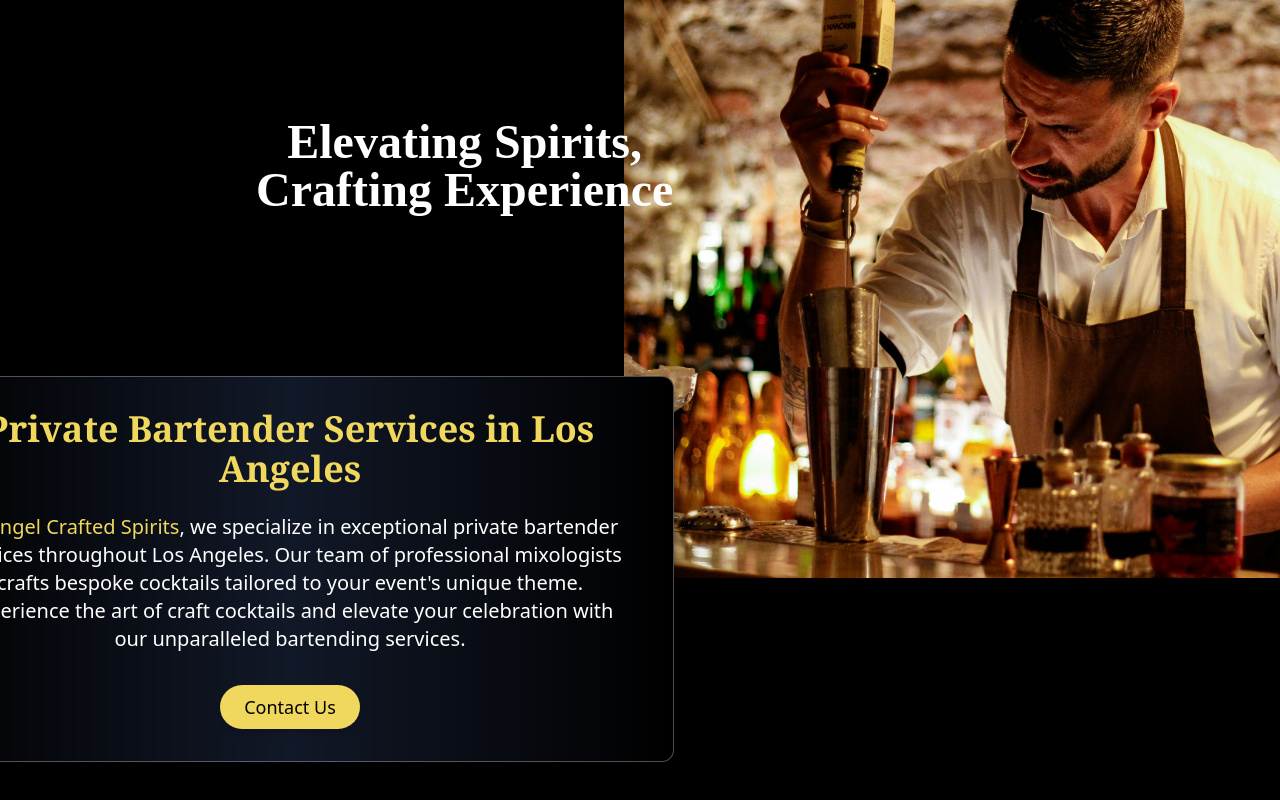
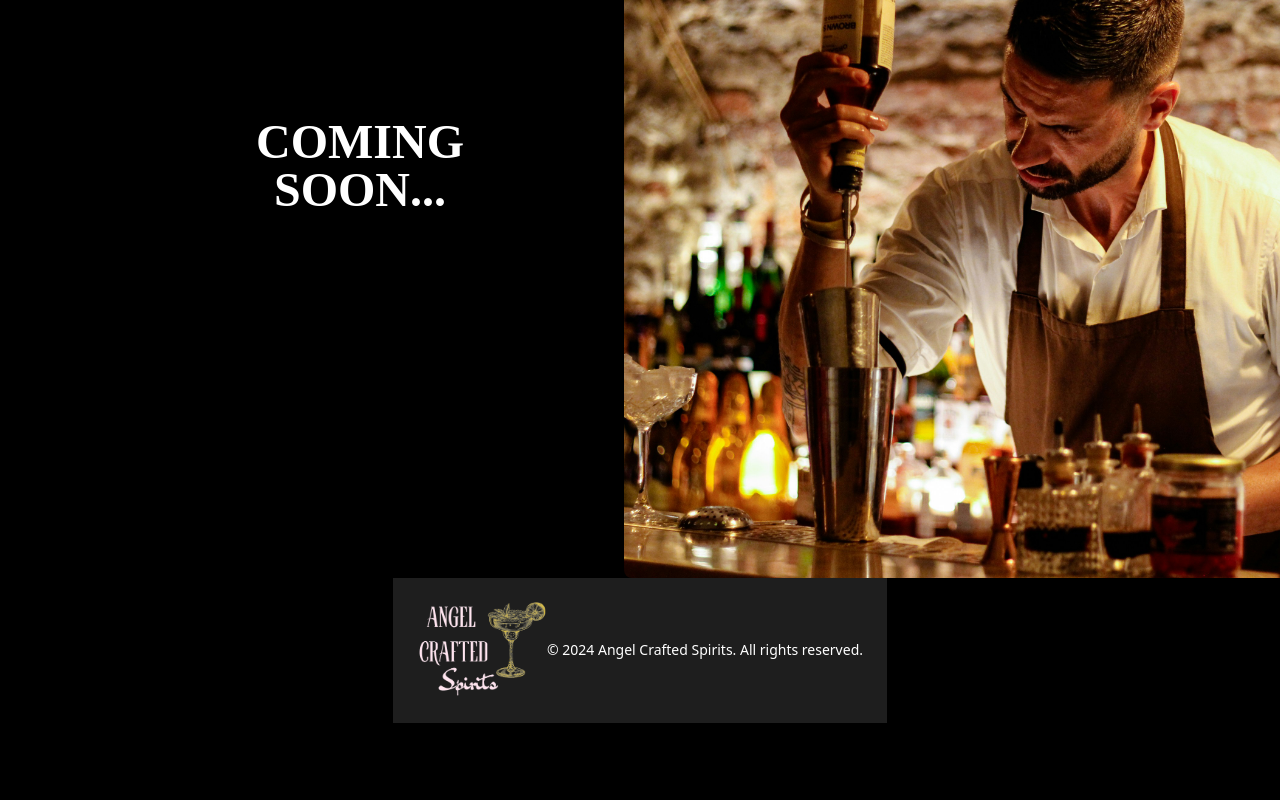
Before and after one commit to rexjmn/angel-crafted-spirits, a React (Vite) app: page /packages in a window 1280 px wide. Shown: the part 282-1082 px from the top of the page. After the commit the page ends 1005 px from the top, so only its background shows below. Built offline with nearby package versions, Linux system fonts and the light colour scheme.

Commit message:
Optimized configuration and updated

```diff
--- a/src/pages/Packages.jsx
+++ b/src/pages/Packages.jsx
@@ -34,7 +34,7 @@ function Packages() {
 
       </div>
 
-      <div
+      {/* <div
   className="my-12 p-8 relative top-[-250px] left-[-350px] z-10  text-center bg-gradient-to-r from-black via-gray-900 to-black backdrop-blur-lg flex flex-wrap items-center justify-center rounded-xl shadow-2xl max-w-3xl mx-auto"
   style={{
     boxShadow: '0px 15px 40px rgba(0, 0, 0, 0.6)',
@@ -67,13 +67,13 @@ function Packages() {
   >
     Contact Us
   </button>
-</div>
+</div> */}
 
 <div className="absolute top-[50%] left-[20%] transform -translate-x-1/2 "
  data-aos="fade-down"
  >
             <p className="text-white text-center text-4xl md:text-5xl font-bold font-[Rye]">
-              Elevating Spirits, <br /> Crafting Experience
+              COMING <br /> SOON...
             </p>
           </div>
 
```
